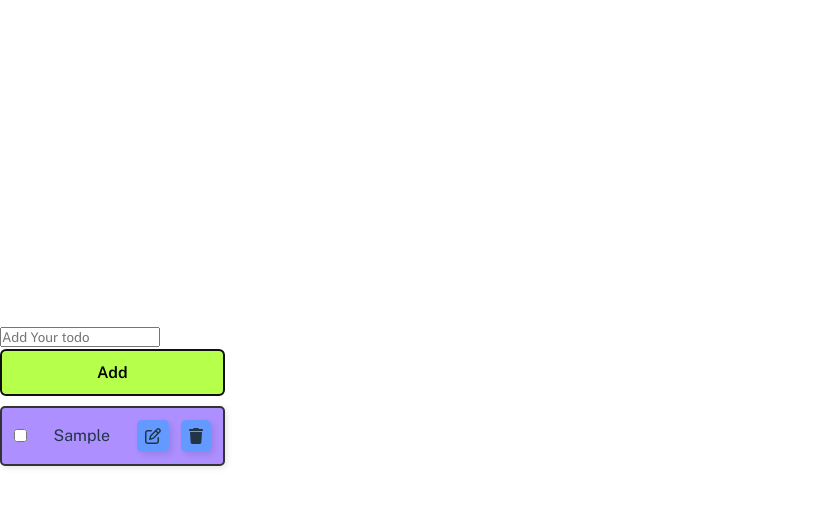
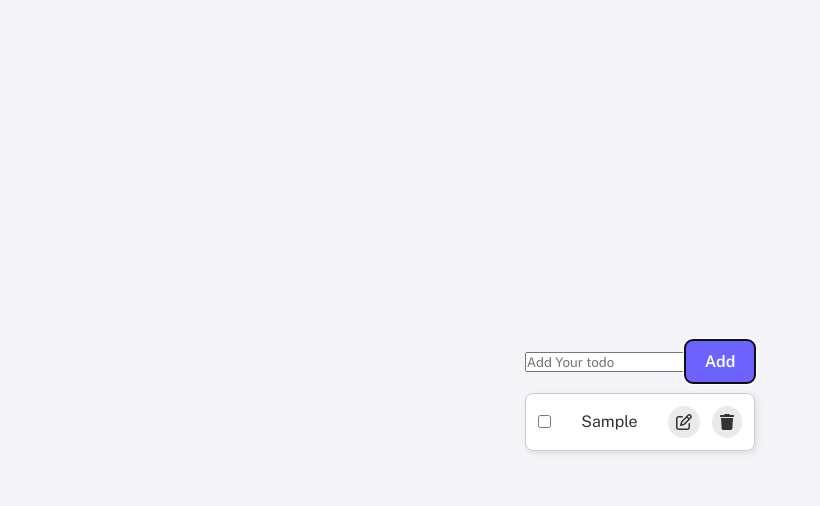
Before and after one commit to aldimaulanaa/todo-app, a React (Vite) app: page / in a window 1280 px wide. Both pictures are taken after typing "Sample" into the empty fields and a click on the button "Add". Shown: the top 506 px of the page, without its empty margins (0-820 px from the left). Built offline with nearby package versions, Linux system fonts and the light colour scheme.

Commit message:
Update App.scss

```diff
--- a/src/App.scss
+++ b/src/App.scss
@@ -1,4 +1,4 @@
-@import url('https://fonts.googleapis.com/css2?family=Public+Sans:ital,wght@0,100..900;1,100..900&display=swap');
+@import url('https://fonts.googleapis.com/css2?family=Public+Sans:wght@300;400;600;700&display=swap');
 
 * {
   margin: 0;
@@ -7,82 +7,134 @@
   font-family: "Public Sans", sans-serif;
 }
 
+body {
+  background-color: #f4f4f9;
+  color: #333;
+  height: 100vh;
+  display: flex;
+  justify-content: center;
+  align-items: center;
+}
+
+.container {
+  display: flex;
+  justify-content: center;
+  align-items: center;
+  width: 100%;
+  max-width: 1200px;
+  padding: 0 15px;
+}
+
 .App {
   display: flex;
   justify-content: center;
-  margin: 50px 0;
+  align-items: center;
+  width: 100%;
+  max-width: 500px;
 }
 
 .todo {
-  margin-top: 20px;
   display: flex;
   flex-direction: column;
   align-items: center;
   gap: 20px;
   width: 100%;
-  max-width: 350px;
 }
 
-.TodoForm {
+.todo-form {
+  width: 100%;
+  text-align: center;
+  margin-bottom: 20px;
+}
+
+h2 {
+  font-size: 1.5rem;
+  font-weight: 600;
+  margin-bottom: 10px;
+  color: #333;
+}
+
+p {
+  font-size: 1rem;
+  font-weight: 400;
+  color: #555;
+  margin-bottom: 20px;
+}
+
+.input-container {
   display: flex;
-  flex-direction: column;
   gap: 10px;
   width: 100%;
 }
 
-.todo-input,
-.todo-input-edit {
+.todo-input {
+  flex: 1;
   outline: none;
-  border-radius: 5px;
-  border: 2px solid #333;
+  border-radius: 8px;
+  border: 1px solid #ccc;
   padding: 12px;
   font-size: 1rem;
-  width: 100%;
+  background-color: #fff;
+  color: #333;
+  transition: border 0.3s, box-shadow 0.2s;
+}
+
+.todo-input:focus {
+  border: 1px solid #6c63ff;
+  box-shadow: 0 0 4px rgba(108, 99, 255, 0.5);
 }
 
 .todo-btn {
-  border: 2px solid #333;
+  border: none;
   font-weight: 600;
-  padding: 12px 15px;
-  border-radius: 5px;
-  background-color: rgb(182, 255, 74);
+  padding: 12px 20px;
+  border-radius: 8px;
+  background-color: #6c63ff;
+  color: #fff;
   cursor: pointer;
   font-size: 1rem;
-  transition: transform 0.2s, box-shadow 0.2s;
-  width: 100%;
+  transition: background-color 0.3s, transform 0.2s;
 }
 
 .todo-btn:hover {
-  transform: translate(2px, 2px);
-  box-shadow: 2px 2px 6px rgba(0, 0, 0, 0.1);
+  background-color: #534dbb;
+  transform: scale(1.05);
+}
+
+.todo-btn:active {
+  transform: scale(0.98);
 }
 
 .todo-item {
   padding: 12px;
   margin: 10px 0;
   width: 100%;
-  max-width: 300px;
-  border: 2px solid #333;
-  background-color: rgb(173, 143, 255);
-  border-radius: 5px;
+  max-width: 380px;
+  border: 1px solid #ccc;
+  background-color: #fff;
+  border-radius: 8px;
   display: flex;
   justify-content: space-between;
   align-items: center;
   box-shadow: 2px 2px 6px rgba(0, 0, 0, 0.1);
-  transition: transform 0.2s, box-shadow 0.2s;
+  transition: box-shadow 0.3s, transform 0.2s;
+}
+
+.todo-item:hover {
+  box-shadow: 4px 4px 10px rgba(0, 0, 0, 0.15);
+  transform: translateY(-2px);
 }
 
 .todo-item p {
   margin: 0;
   padding: 0;
   font-size: 1rem;
-  cursor: pointer;
-  transition: color 0.2s;
+  color: #333;
 }
 
 .todo-item p.completed {
   text-decoration: line-through;
-  color: grey;
+  color: #999;
 }
 
 .icons {
@@ -94,16 +146,17 @@
 .delete-icon {
   cursor: pointer;
   padding: 8px;
-  border-radius: 5px;
-  background-color: rgb(100, 153, 255);
-  box-shadow: 3px 3px 6px rgba(0, 0, 0, 0.1);
-  transition: transform 0.2s, box-shadow 0.2s;
+  border-radius: 50%;
+  background-color: #eaeaea;
+  color: #333;
+  transition: background-color 0.3s, transform 0.2s;
 }
 
 .edit-icon:hover,
 .delete-icon:hover {
+  background-color: #6c63ff;
+  color: #fff;
   transform: scale(1.1);
-  box-shadow: 0 0 10px rgba(0, 0, 0, 0.2);
 }
 
 .edit-icon:active,
@@ -111,50 +164,23 @@
   transform: scale(0.9);
 }
 
-.todo-lists {
-  display: flex;
-  flex-direction: column-reverse;
-  width: 100%;
-}
-
-.completed {
-  text-decoration: line-through;
-  color: grey;
-  position: relative;
-}
-
-.completed::after {
-  content: "X";
-  position: absolute;
-  right: 0;
-  top: 0;
-  font-size: 0.8rem;
-  color: red;
-  font-weight: bold;
-}
-
 @media (max-width: 600px) {
   .todo-item {
-    width: 100%;
-    margin: 5px 0;
-    padding: 8px;
+    padding: 10px;
+    flex-direction: column;
+    align-items: flex-start;
   }
 
-  .todo-input,
-  .todo-input-edit {
-    width: 100%;
+  .todo-input {
+    font-size: 0.9rem;
   }
 
   .todo-btn {
-    width: 100%;
+    font-size: 0.9rem;
   }
 
-  .todo-lists {
+  .input-container {
     flex-direction: column;
-    align-items: center;
-  }
-
-  .App {
-    margin: 20px 0;
+    gap: 8px;
   }
 }
```
